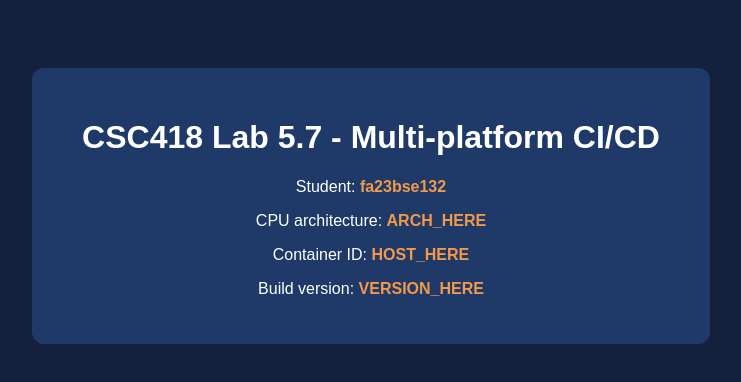
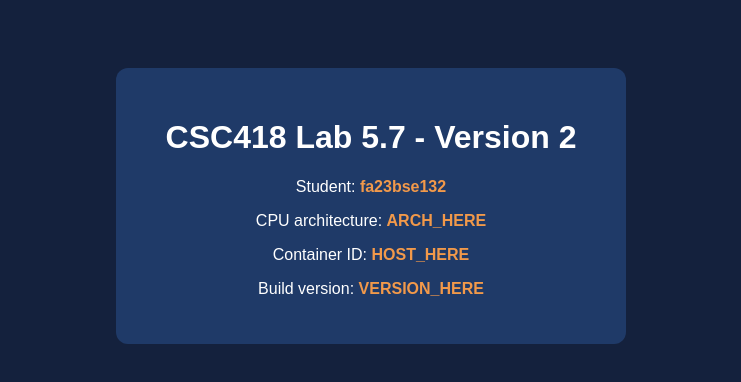
Before and after one commit to muhammadsami84343/csc418-cicd-fa23bse132, a plain HTML site: page index.html in a window 1280 px wide. Shown: the whole page, without its empty margins (269-1010 px from the left). Drawn offline with Linux system fonts and the light colour scheme.

Commit message:
Change heading to Version 2

```diff
--- a/index.html
+++ b/index.html
@@ -6,7 +6,7 @@ body{font-family:Arial,sans-serif;background:#14213d;color:#fff;text-align:cente
 b{color:#f2994a}
 </style></head>
 <body><div class="card">
-<h1>CSC418 Lab 5.7 - Multi-platform CI/CD</h1>
+<h1>CSC418 Lab 5.7 - Version 2</h1>
 <p>Student: <b>fa23bse132</b></p>
 <p>CPU architecture: <b>ARCH_HERE</b></p>
 <p>Container ID: <b>HOST_HERE</b></p>
```
